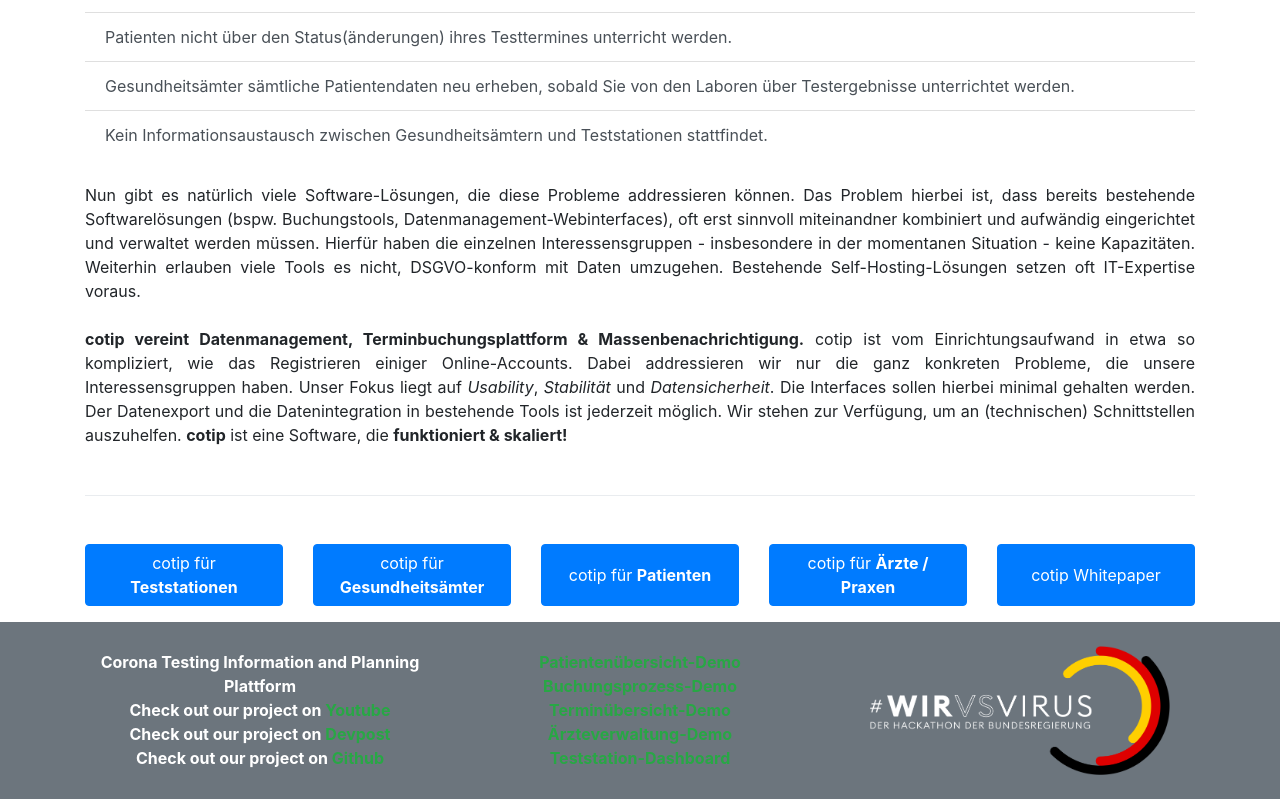
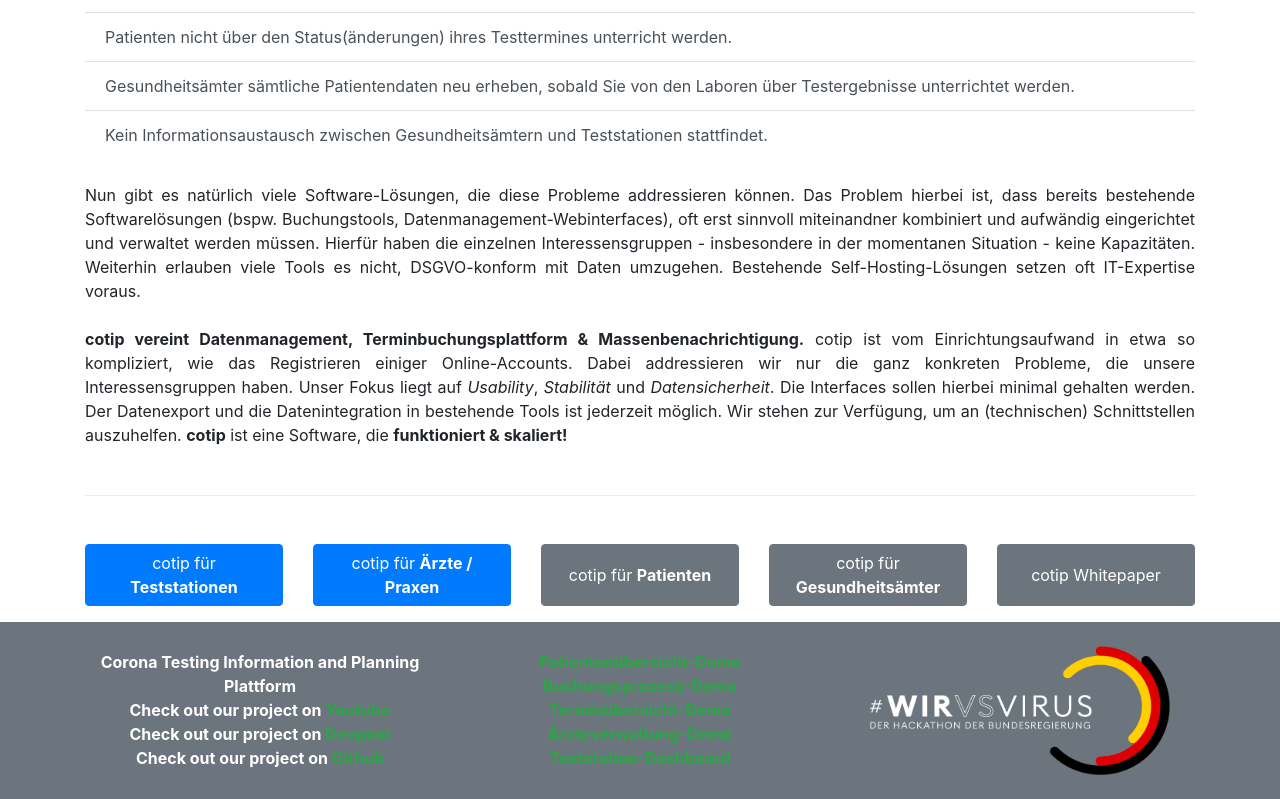
Before and after one commit to hippolyt/corona-atlas, a React (Create React App) app in the folder frontend/: page /demo in a window 1280 px wide. Shown: the part 423-1222 px from the top of the page. Built offline with nearby package versions, Linux system fonts and the light colour scheme; no server answers.

Commit message:
rearranged buttons + added final presentation

```diff
--- a/frontend/src/components/demo/DemoRootPage.js
+++ b/frontend/src/components/demo/DemoRootPage.js
@@ -1,6 +1,7 @@
 import React from 'react'
-import { Button, Col, Container, Row } from 'react-bootstrap'
+import { Button, Col, Container, Row, OverlayTrigger, Tooltip } from 'react-bootstrap'
 import { Link } from 'react-router-dom'
+import FinalPresentation from './final_presentation.pdf'
 
 
 export function DemoRootPage() {
@@ -60,25 +61,24 @@ function DemoButtonGroup() {
                     </Link>
                 </Col>
                 <Col sm className="mb-3">
-                    <Link to="demo-gesundheitsamt">
-                        <Button style={{ minHeight: "62px" }} className="w-100">cotip für <b>Gesundheitsämter</b></Button>
-                    </Link>
-                </Col>
-
-                <Col sm className="mb-3">
-                    <Link to="demo-patient">
-                        <Button style={{ minHeight: "62px" }} className="w-100">cotip für <b>Patienten</b></Button>
-                    </Link>
-                </Col>
-                <Col sm className="mb-3">
                     <Link to="demo-arzt">
                         <Button style={{ minHeight: "62px" }} className="w-100">cotip für <b>Ärzte / Praxen</b></Button>
                     </Link>
                 </Col>
                 <Col sm className="mb-3">
-                    <Link to="/">
-                        <Button style={{ minHeight: "62px" }} className="w-100">cotip Whitepaper</Button>
+                    <Link to="demo-patient">
+                        <Button style={{ minHeight: "62px" }} className="w-100 btn-secondary">cotip für <b>Patienten</b></Button>
                     </Link>
+                </Col>
+                <Col sm className="mb-3">
+                    <Link to="demo-gesundheitsamt">
+                        <Button style={{ minHeight: "62px" }} className="w-100 btn-secondary">cotip für <b>Gesundheitsämter</b></Button>
+                    </Link>
+                </Col>
+                <Col sm className="mb-3">
+                    <a href={FinalPresentation}>
+                        <Button style={{ minHeight: "62px" }} className="w-100 btn-secondary">cotip Whitepaper</Button>
+                    </a>
                 </Col>
             </Row>
         </>
```
Also changed, not shown: 1 other file (tests, documents, lock files or other folders).
